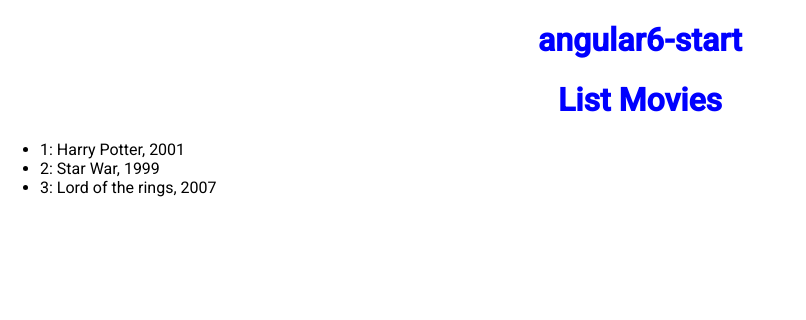
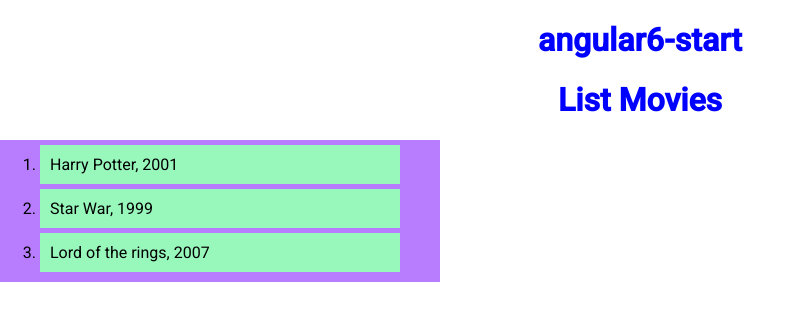
Before and after one commit to VStHP/angular6_tutorial, an Angular app: page / in a window 1280 px wide. Shown: the top 320 px of the page, without its empty margins (0-806 px from the left). Built offline with nearby package versions, Linux system fonts and the light colour scheme.

Commit message:
event binding

```diff
--- a/src/app/movies/movies.component.html
+++ b/src/app/movies/movies.component.html
@@ -1,8 +1,11 @@
 <h1>
   {{title}}
 </h1>
-<ul>
-  <li *ngFor="let movie of movies">
-    {{movie.id}}: {{movie.name}}, {{movie.release_year}}
-  </li>
-</ul>
+<div class="container-movies">
+  <ol class="movies">
+    <li *ngFor="let movie of movies" (click)="onSelect(movie)"
+    [class.selected]="movie === selectMovie">
+      {{movie.name}}, {{movie.release_year}}
+    </li>
+  </ol>
+</div>
--- a/src/app/movies/movies.component.ts
+++ b/src/app/movies/movies.component.ts
@@ -17,4 +17,10 @@ export class MoviesComponent implements OnInit {
   ngOnInit() {
   }
 
+  selectMovie: Movie;
+  onSelect(movie: Movie): void {
+    this.selectMovie = movie;
+    console.log(`select: ${JSON.stringify(this.selectMovie)}`);
+  }
+
 }
--- a/src/styles.css
+++ b/src/styles.css
@@ -9,3 +9,20 @@ h1{
 .info {
   text-align: center;
 }
+.movies {
+  width: 400px;
+  background: #b87dff;
+  padding-top: 5px;
+  padding-bottom: 5px;
+}
+.movies li {
+  padding: 10px;
+  margin-bottom: 5px;
+  background: #98f7bb;
+  width: 340px;
+  cursor: pointer;
+}
+.movies li.selected {
+  background: #faffc5;
+  font-weight: 600;
+}
```
